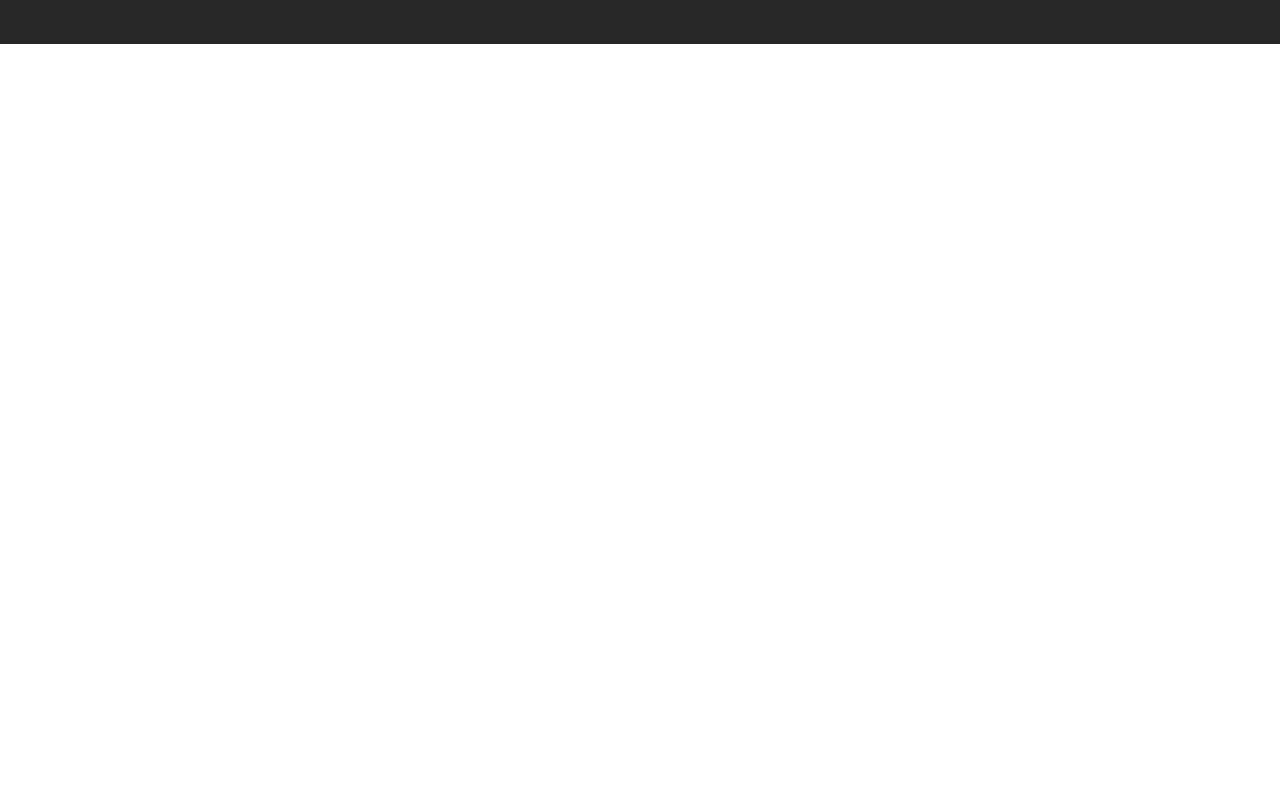
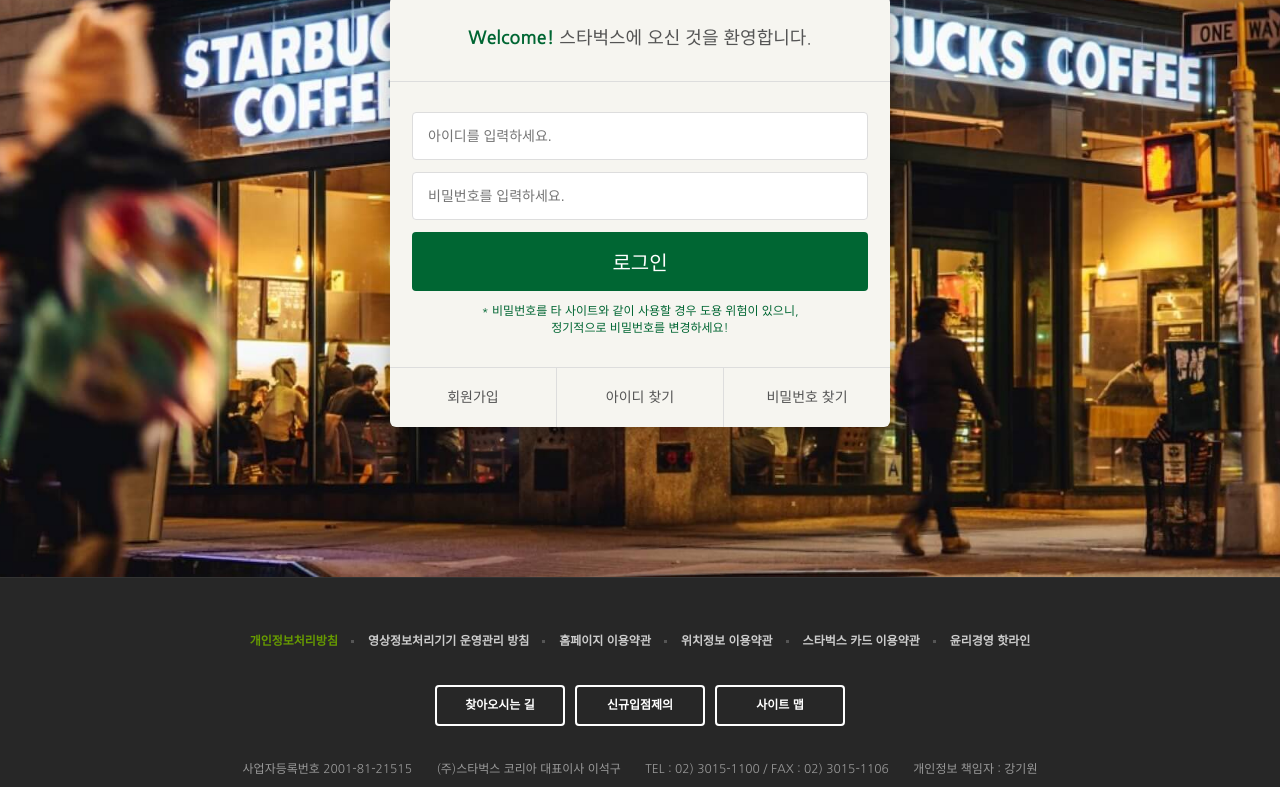
Before and after one commit to hellohyonee/starbucks-VanillaJS, a plain HTML site: page signin/index.html in a window 1280 px wide. Shown: the part 290-1077 px from the top of the page. Before the commit the page ends 800 px from the top, so only its background shows below. Drawn offline with nearby package versions, Linux system fonts and the light colour scheme.

Commit message:
signin 페이지 완성

```diff
--- /dev/null
+++ b/css/signin.css
@@ -0,0 +1,78 @@
+.signin {
+  margin-top: 120px;
+  padding: 100px 0 150px;
+  background-image: url("../images/signin_bg.jpg");
+  background-repeat: no-repeat;
+  background-position: center;
+  background-attachment: fixed;  /* 스크롤할 때 뷰포트 위에 붙어있기 */
+  background-size: cover;  /* 뷰포트에 더 넓은 이미지에 맞춰서 늘어나기 */
+}
+.signin h1 {
+  color: #fff;
+  font-size: 30px;
+  font-weight: 700;
+  text-align: center;
+  margin-bottom: 24px;
+}
+.signin__card {
+  width: 500px;
+  margin: 0 auto;
+  border-radius: 6px;
+  background-color: #f6f5f0;
+  box-shadow: 2px 2px 20px rgba(0, 0, 0, .3);
+  color: #555;
+}
+.signin__card h2 {
+  padding: 30px;
+  font-size: 18px;
+  text-align: center;
+  border-bottom: 1px solid #ddd;
+}
+.signin__card h2 strong {
+  font-weight: 700;
+  color: #006633;
+}
+.signin__card form {
+  padding: 30px 22px;
+}
+.signin__card form input {
+  width: 100%;
+  margin-bottom: 12px;
+  padding: 15px;
+  border: 1px solid #ddd;
+  border-radius: 4px;
+  outline: none;
+  box-sizing: border-box;
+  font-size: 14px;
+}
+.signin__card form [type="submit"] {
+  background-color: #006633;
+  border: none;
+  color: #fff;
+  font-size: 20px;
+  cursor: pointer;
+}
+.signin__card form p {
+  font-size: 12px;
+  color: #006633;
+  text-align: center;
+}
+.signin__card .actions {
+  display: flex;
+  border-top: 1px solid #ddd;
+}
+.signin__card .actions a {
+  flex-grow: 1;
+  flex-basis: 0;
+  text-align: center;
+  padding: 20px;
+  color: #555;
+  font-size: 14px;
+  border-right: 1px solid #ddd;
+}
+.signin__card .actions a:last-child {
+  border-right: none;
+}
+.signin__card .actions a:hover {
+  text-decoration: underline;
+}
--- a/signin/index.html
+++ b/signin/index.html
@@ -26,6 +26,7 @@
   <link href="https://fonts.googleapis.com/css2?family=Nanum+Gothic:wght@400;700&display=swap" rel="stylesheet" />
   <link rel="stylesheet" href="https://fonts.googleapis.com/icon?family=Material+Icons" />
   <link rel="stylesheet" href="../css/common.css" />
+  <link rel="stylesheet" href="../css/signin.css" />
 
   <script defer src="../js/common.js"></script>
 </head>
@@ -366,7 +367,26 @@
   <!-- Signin -->
   <section class="signin">
 
-
+    <h1>로그인</h1>
+    <div class="signin__card">
+      <h2>
+        <strong>Welcome!</strong> 스타벅스에 오신 것을 환영합니다.
+      </h2>
+      <form>
+        <input type="text" placeholder="아이디를 입력하세요." />
+        <input type="password" placeholder="비밀번호를 입력하세요." />
+        <input type="submit" value="로그인" />
+        <p>
+          * 비밀번호를 타 사이트와 같이 사용할 경우 도용 위험이 있으니,<br />
+          정기적으로 비밀번호를 변경하세요!
+        </p>
+      </form>
+      <div class="actions">
+        <a href="javascript:void(0)">회원가입</a>
+        <a href="javascript:void(0)">아이디 찾기</a>
+        <a href="javascript:void(0)">비밀번호 찾기</a>
+      </div>
+    </div>
 
   </section>
 
```
